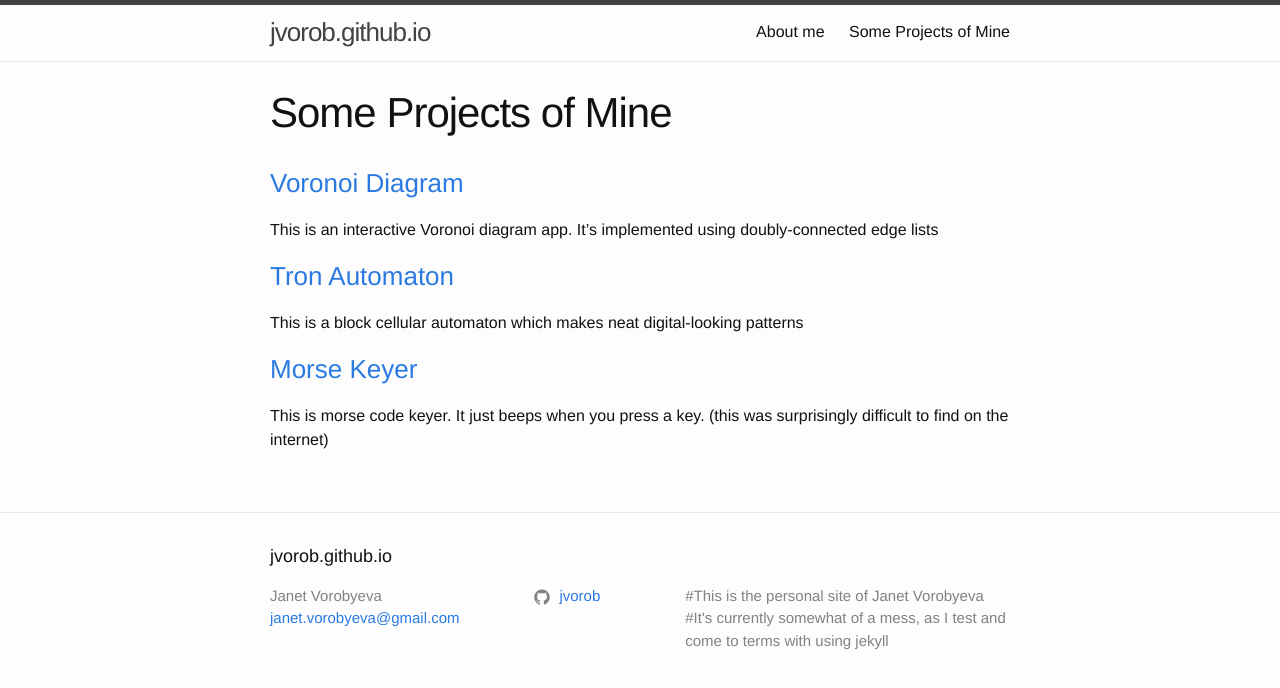
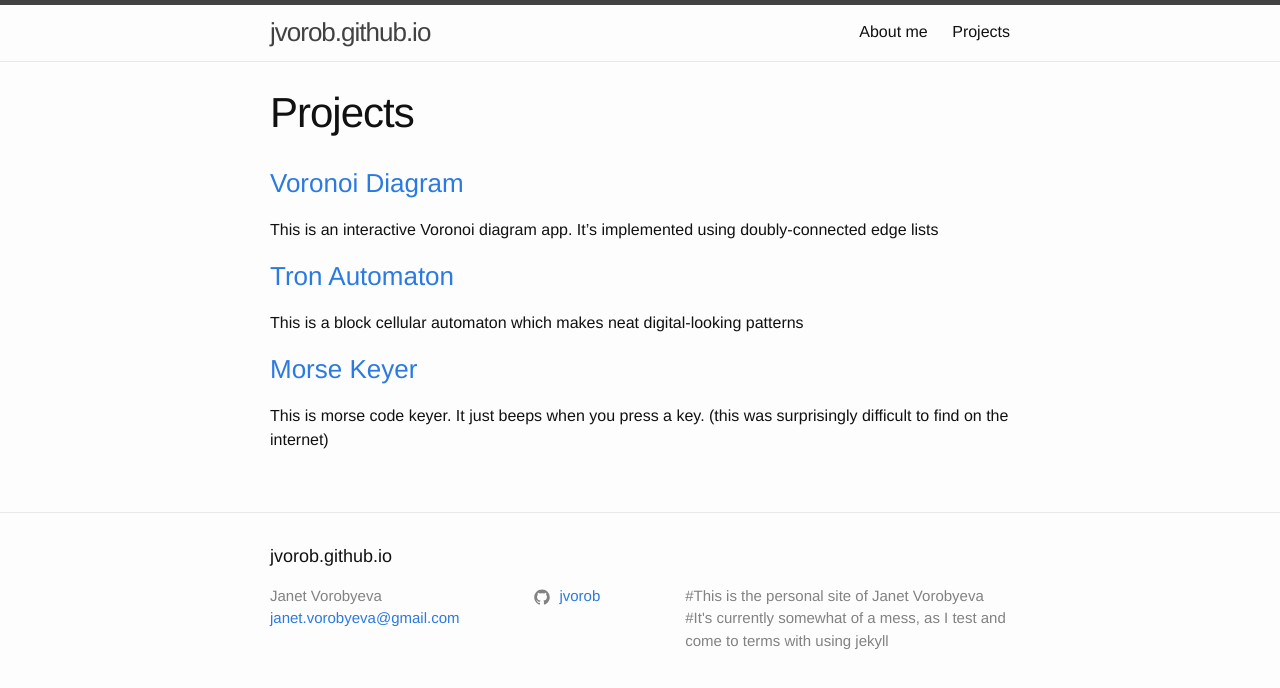
Before and after one commit to jvorob/jvorob.github.io, a Jekyll site: the page built from main_pages/projects.md, in a window 1280 px wide. Shown: the top 688 px of the page. Built offline with Jekyll 4.4.1, drawn with Linux system fonts in a browser that asks for light colours; our own code applies the rules of GitHub Pages for plain Markdown files.

Commit message:
Update projects.md

```diff
--- a/main_pages/projects.md
+++ b/main_pages/projects.md
@@ -1,5 +1,5 @@
 ---
-title: Some Projects of Mine
+title: Projects
 permalink: /projects
 ---
 
```
